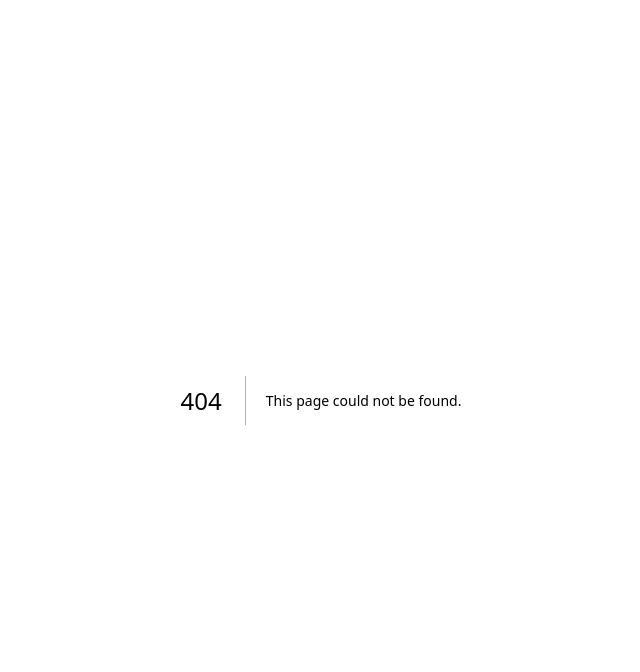
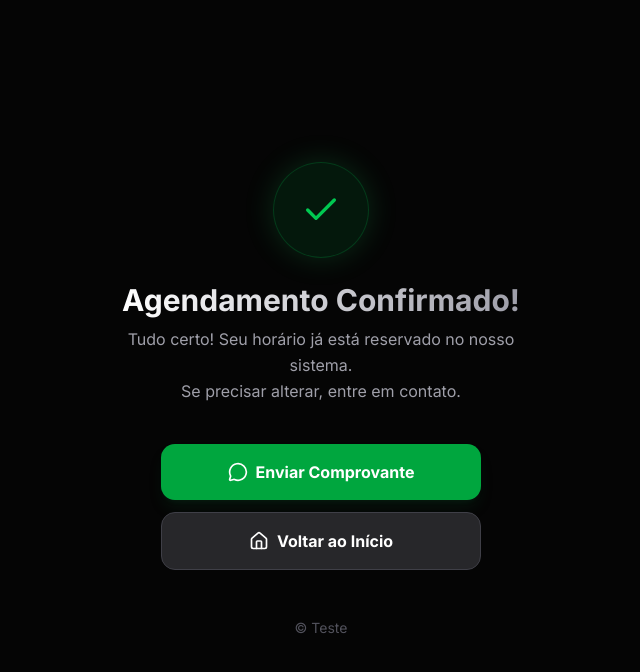
Before and after one commit to JandsonS/teste, a Next.js app in the folder beauty-app/: page /sucesso in a window 1280 px wide. Before the commit this address had no page. Shown: the top 672 px of the page, without its empty margins (319-959 px from the left). Built offline with nearby package versions, Linux system fonts and the light colour scheme.

Commit message:
novaatualizacao

```diff
--- /dev/null
+++ b/beauty-app/src/app/sucesso/page.tsx
@@ -0,0 +1,51 @@
+"use client";
+
+import { Check, MessageCircle, Home } from "lucide-react";
+import { SITE_CONFIG } from "@/constants/info";
+
+export default function Sucesso() {
+  return (
+    <div className="min-h-screen bg-[#050505] text-white flex flex-col items-center justify-center p-4 text-center selection:bg-pink-500/30">
+
+        {/* Ícone de Sucesso */}
+        <div className="w-24 h-24 bg-green-500/10 rounded-full flex items-center justify-center mb-6 border border-green-500/20 shadow-[0_0_30px_rgba(34,197,94,0.2)]">
+            <Check className="text-green-500 w-10 h-10" />
+        </div>
+
+        <h1 className="text-3xl font-bold mb-2 bg-clip-text text-transparent bg-gradient-to-r from-white to-zinc-400">
+            Agendamento Confirmado!
+        </h1>
+
+        <p className="text-zinc-400 max-w-md mb-10 leading-relaxed">
+            Tudo certo! Seu horário já está reservado no nosso sistema.
+            <br/>Se precisar alterar, entre em contato.
+        </p>
+
+        <div className="flex flex-col gap-3 w-full max-w-xs">
+            {/* Botão WhatsApp */}
+            <a
+                href={`https://wa.me/${SITE_CONFIG.whatsappNumber}?text=Olá, acabei de fazer um agendamento no site!`}
+                target="_blank"
+                rel="noopener noreferrer"
+                className="bg-green-600 hover:bg-green-500 text-white py-4 rounded-xl font-bold flex items-center justify-center gap-2 transition-all shadow-lg shadow-green-900/20"
+            >
+                <MessageCircle size={20} />
+                Enviar Comprovante
+            </a>
+
+            {/* Botão Voltar */}
+            <a
+                href="/"
+                className="bg-zinc-800 hover:bg-zinc-700 text-white py-4 rounded-xl font-bold flex items-center justify-center gap-2 transition-all border border-zinc-700"
+            >
+                <Home size={20} />
+                Voltar ao Início
+            </a>
+        </div>
+
+        <div className="mt-12 text-zinc-600 text-sm">
+            © {SITE_CONFIG.name}
+        </div>
+    </div>
+  );
+}
```
